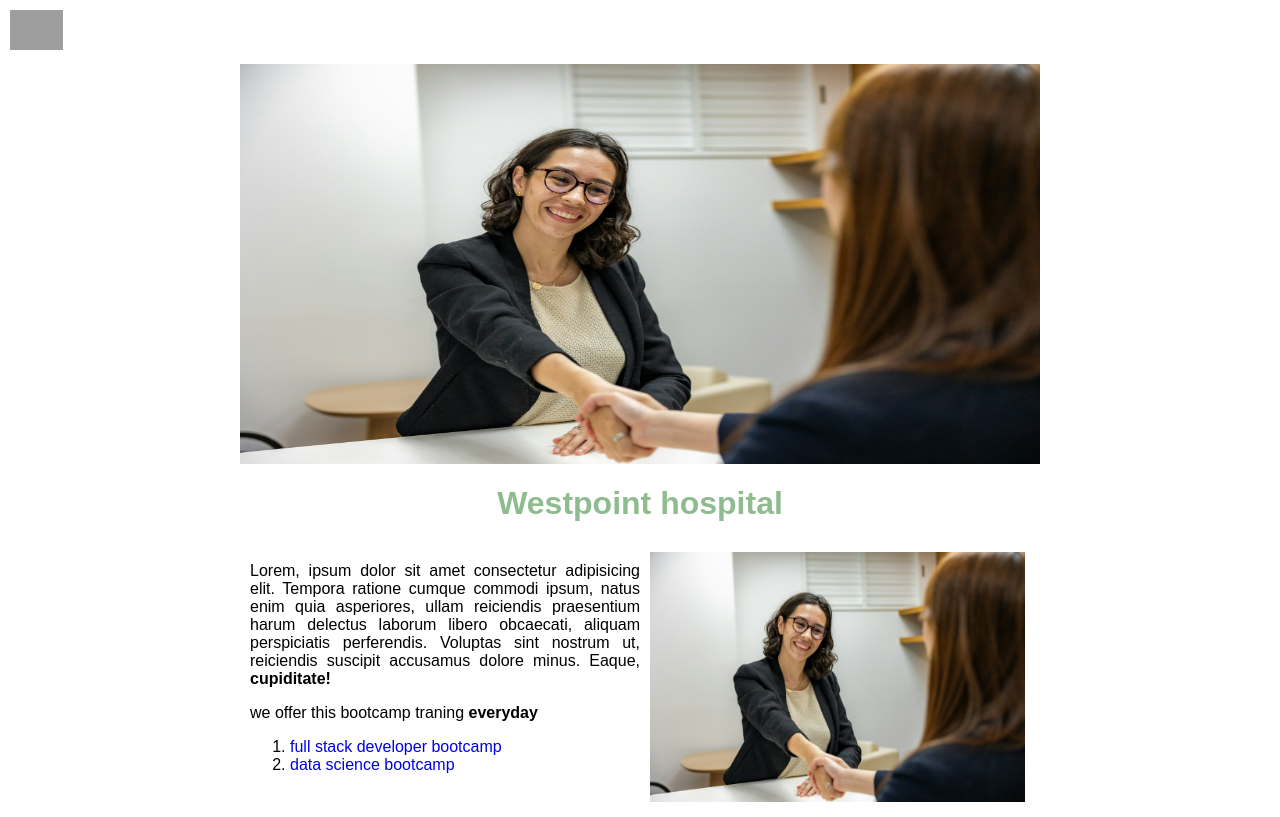
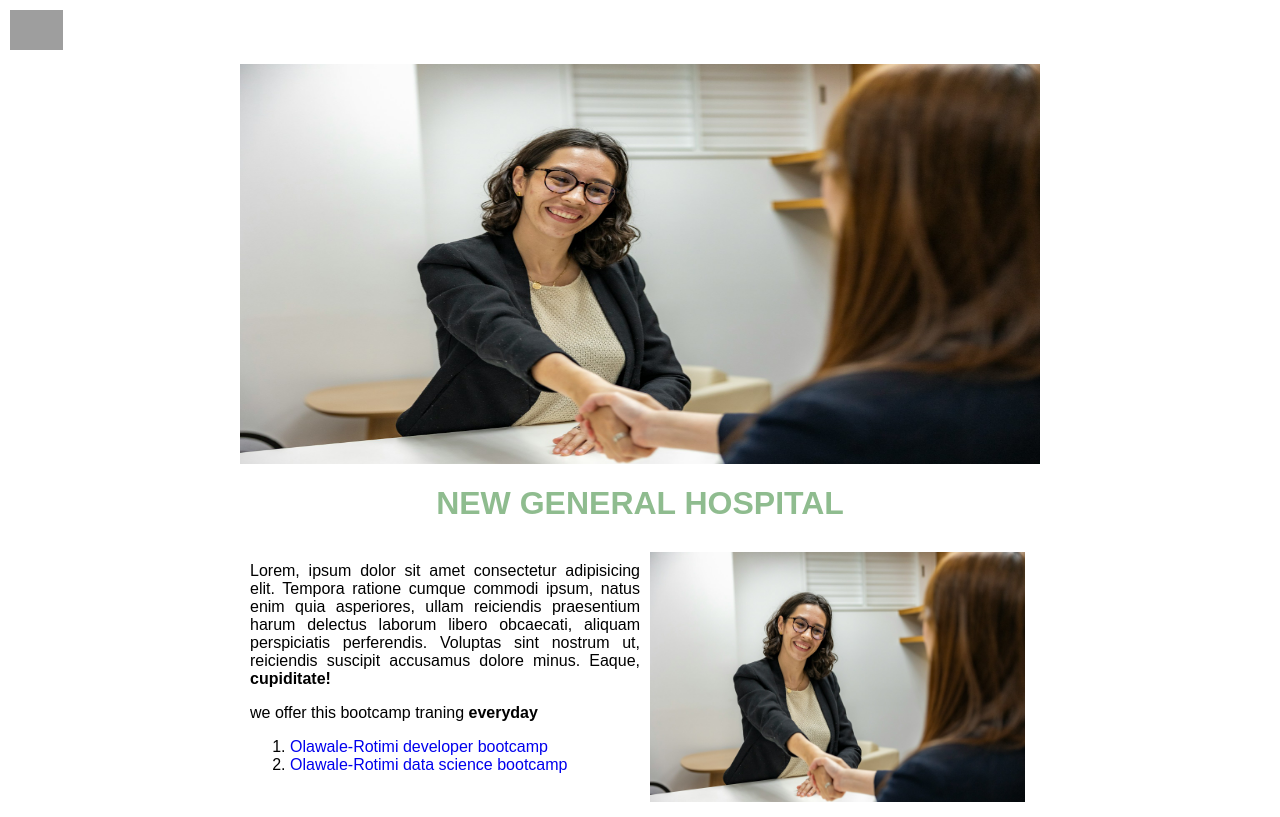
Before and after one commit to elijaholawale3-arch/GIT-learning-is-fun-part2-, a plain HTML site: page SRC/index.html in a window 1280 px wide. Shown: the top 817 px of the page. Drawn offline with Linux system fonts and the light colour scheme; grey boxes are pictures that could not be loaded.

Commit message:
cange three line

```diff
--- a/SRC/index.html
+++ b/SRC/index.html
@@ -16,7 +16,7 @@
 
     </div>
     <img id="team" src="team picture.jpg" alt="banner">
-    <h1 style="color:darkseagreen;text-align: center;">Westpoint hospital</h1>
+    <h1 style="color:darkseagreen;text-align: center;">NEW GENERAL HOSPITAL</h1>
     <div id="about">
         <div id="Olawale">
             <div style="margin-top: 0;">Lorem, ipsum dolor sit amet consectetur adipisicing elit. Tempora ratione cumque
@@ -29,10 +29,10 @@
             <p>we offer this bootcamp traning <b>everyday</b></p>
             <ol>
                 <li>
-                    <a href="https:google.com" target="_blank">full stack developer bootcamp</a>
+                    <a href="https:google.com" target="_blank">Olawale-Rotimi developer bootcamp</a>
                 </li>
                 <li>
-                    <a href="https:google.com" target="_blank"> data science bootcamp</a>
+                    <a href="https:google.com" target="_blank"> Olawale-Rotimi data science bootcamp</a>
                 </li>
             </ol>
         </div>
```
